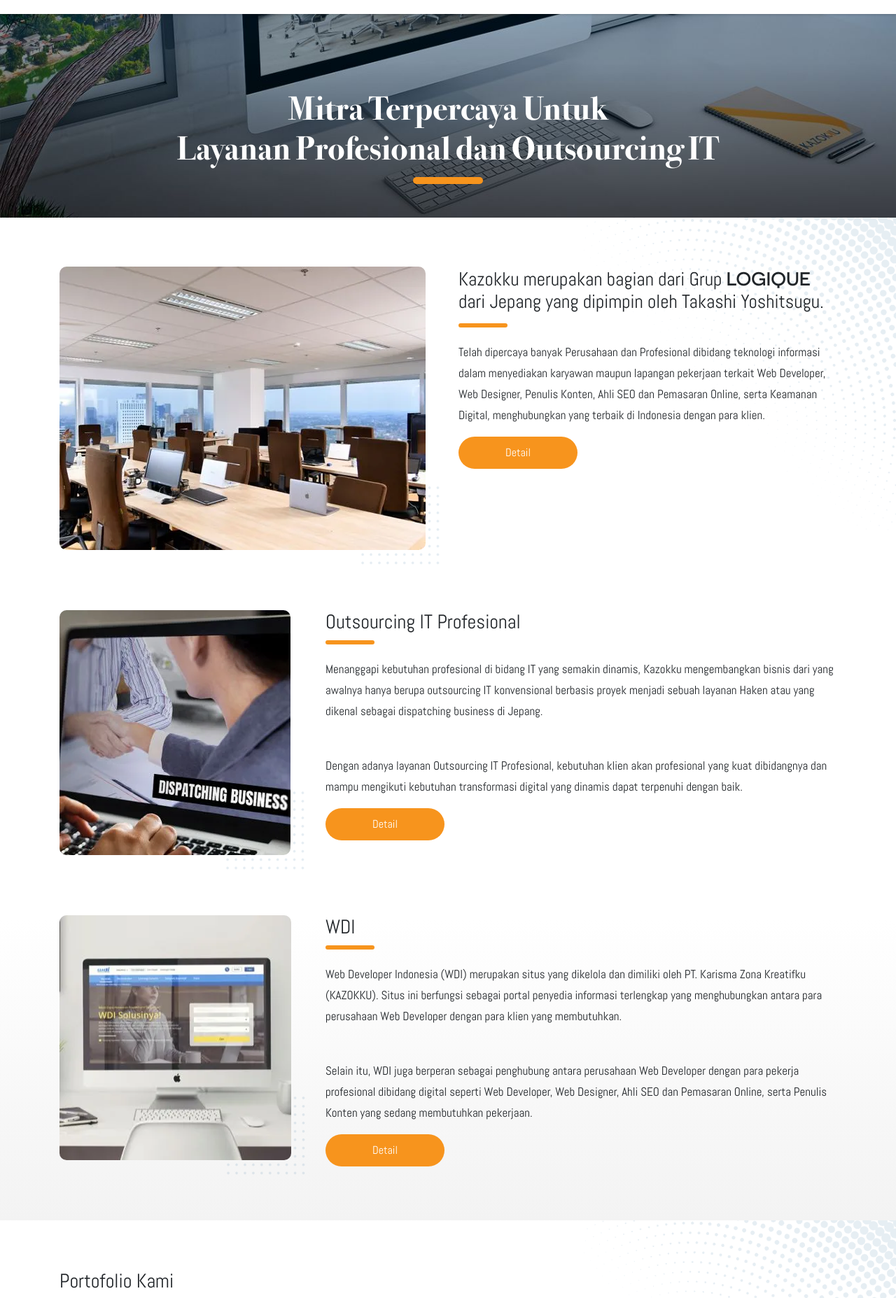
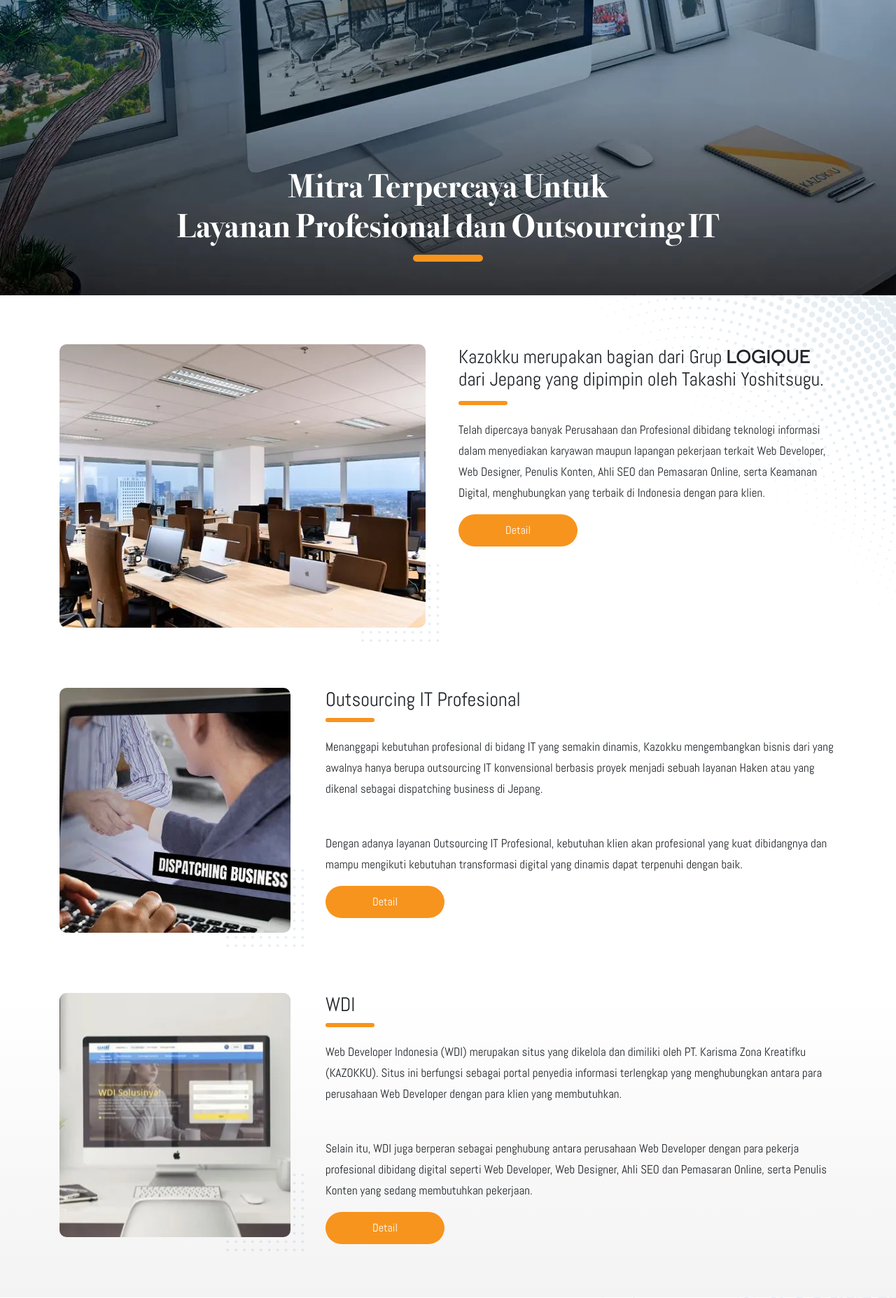
Before and after one commit to yusmardianto/kazokku-web, a PHP site: page / in a window 1280 px wide. Shown: the part 313-2168 px from the top of the page at 70% size. Run offline with PHP 8.4, Linux system fonts and the light colour scheme; some libraries are stand-ins or nearby versions.

Commit message:
improve home pagespeed score

```diff
--- a/includes/banner-contact.php
+++ b/includes/banner-contact.php
@@ -4,7 +4,7 @@
       <p class="banner-text">Hubungi Kami Sekarang! <br /> Untuk berkonsultasi dengan Konsultan Rekrutment kami</p>
     </div>
     <div class="col-12 col-lg-4 d-flex align-items-center justify-content-lg-end">
-      <a href="/kontak-kami.php" class="btn-orange-rounded mt-3 mt-lg-0 mr-4">Hubungi Kami <img src="/images/right-arrow.png" class="img-arrow" alt="detail"></a>
+      <a href="/kontak-kami.php" class="btn-orange-rounded mt-3 mt-lg-0 mr-4">Hubungi Kami <img src="/images/right-arrow.png" class="img-arrow" alt="detail" width="16" height="16"></a>
     </div>
   </div>
 </div>
--- a/includes/footer.php
+++ b/includes/footer.php
@@ -3,7 +3,7 @@
         <div class="row">
           <div class="col-md-4">
             <a href="/">
-              <img src="/images/logo-kazokku.png" class="mb-4" alt="">
+              <img src="/images/logo-kazokku.png" width="169" height="30" class="mb-4" alt="">
             </a>
             <address>
               <span class="fs-17px">Ad Premiere Building 19th Floor</span>
@@ -13,11 +13,11 @@
               Indonesia 12550
             </address>
             <div class="contact-number-wrapper">
-              <img src="/images/phone.png" alt="phone">
+              <img src="/images/phone.png" width="12" height="9" alt="phone">
               <a href="tel:02122708935" class="contact-link">(021) 22708935 / 36</a>
             </div>
             <div class="contact-number-wrapper">
-              <img src="/images/whatsapp.png" alt="whatsapp">
+              <img src="/images/whatsapp.png" width="12" height="12" alt="whatsapp">
               <a href="https://wa.me/0811870321" class="contact-link">0811-870-321</a>
             </div>
           </div>
@@ -78,7 +78,7 @@
       </div>
     </footer>
     <script src="https://code.jquery.com/jquery-3.5.1.slim.min.js" integrity="sha384-DfXdz2htPH0lsSSs5nCTpuj/zy4C+OGpamoFVy38MVBnE+IbbVYUew+OrCXaRkfj" crossorigin="anonymous"></script>
-    <script src="https://cdn.jsdelivr.net/npm/popper.js@1.16.1/dist/umd/popper.min.js" integrity="sha384-9/reFTGAW83EW2RDu2S0VKaIzap3H66lZH81PoYlFhbGU+6BZp6G7niu735Sk7lN" crossorigin="anonymous"></script>
+    <!-- <script src="https://cdn.jsdelivr.net/npm/popper.js@1.16.1/dist/umd/popper.min.js" integrity="sha384-9/reFTGAW83EW2RDu2S0VKaIzap3H66lZH81PoYlFhbGU+6BZp6G7niu735Sk7lN" crossorigin="anonymous"></script> -->
     <script src="https://cdn.jsdelivr.net/npm/bootstrap@4.6.0/dist/js/bootstrap.min.js" integrity="sha384-+YQ4JLhjyBLPDQt//I+STsc9iw4uQqACwlvpslubQzn4u2UU2UFM80nGisd026JF" crossorigin="anonymous"></script>
     <script>
       window.onscroll = resizeNavbar;
--- a/includes/header.php
+++ b/includes/header.php
@@ -36,11 +36,16 @@
 
     <link rel="preconnect" href="https://fonts.googleapis.com">
     <link rel="preconnect" href="https://fonts.gstatic.com" crossorigin>
-    <link rel="stylesheet" href="https://cdn.jsdelivr.net/npm/bootstrap@4.6.0/dist/css/bootstrap.min.css" integrity="sha384-B0vP5xmATw1+K9KRQjQERJvTumQW0nPEzvF6L/Z6nronJ3oUOFUFpCjEUQouq2+l" crossorigin="anonymous">
-    <link href="https://fonts.googleapis.com/css2?family=Abel&display=swap" rel="stylesheet">
+
+    <link rel="preload" as="font" href="/fonts/BodoniSvtyTwoITCTT-Bold.ttf" crossorigin>
+    <link rel="preload" as="font" href="/fonts/Novecentosanswide-Medium.otf" crossorigin>
+    <link rel="preload" as="style" href="/css/main.css">
+    <link rel="preload" as="style" href="/css/<?= $css; ?>.css">
+
+    <link rel="stylesheet" href="https://cdn.jsdelivr.net/npm/bootstrap@4.6.0/dist/css/bootstrap.min.css" integrity="sha384-B0vP5xmATw1+K9KRQjQERJvTumQW0nPEzvF6L/Z6nronJ3oUOFUFpCjEUQouq2+l" crossorigin="anonymous" rel="preload" as="style" onload="this.rel='stylesheet'">
+    <link href="https://fonts.googleapis.com/css2?family=Abel&display=swap" rel="preload" as="style" onload="this.rel='stylesheet'">
     <link href="/css/main.css" rel="stylesheet" />
     <link href="/css/<?= $css; ?>.css" rel="stylesheet" />
-    <script src="https://www.google.com/recaptcha/api.js"></script>
     <script>
       (function (i, s, o, g, r, a, m) {
         i["GoogleAnalyticsObject"] = r;
@@ -72,7 +77,7 @@
         <a class="navbar-brand" href="/">
           <picture>
             <source srcset="/images/logo-kazokku.svg" type="image/svg+xml">
-            <img src="/images/logo-kazokku.png" id="nav-logo" alt="kazokku logo">
+            <img src="/images/logo-kazokku.png" width="169" height="30" id="nav-logo" alt="kazokku logo">
           </picture>
         </a>
         <button class="navbar-toggler" type="button" data-toggle="collapse" data-target="#navbar-menu" aria-controls="navbar-menu" aria-expanded="false" aria-label="Toggle navigation">
--- a/index.php
+++ b/index.php
@@ -5,8 +5,10 @@
 <?php include './includes/header.php' ?>
 <div class="main-visual-section">
   <picture>
-    <source srcset="">
-    <img src="/images/main-visual.jpg" class="img-main-visual" alt="Main Visual">
+      <source media="(min-width: 768px)" srcset="/images/main-visual.webp" type="image/webp">
+      <source media="(min-width: 768px)" srcset="/images/main-visual.jpg">
+      <source srcset="/images/main-visual-mobile.webp" type="image/webp">
+      <img src="/images/main-visual-mobile.jpg" class="img-fluid w-100" width="1000" height="500" alt="homepage main visual">
   </picture>
   <div class="main-visual-text-wrapper">
     <h1 class="main-visual-text">Mitra Terpercaya Untuk <br/> Layanan Profesional dan Outsourcing IT</h1>
@@ -20,7 +22,7 @@
         <div class="images-dots-wrapper">
           <picture>
             <source srcset="/images/logique-illustration.webp" type="image/webp">
-            <img src="/images/logique-illustration.jpg" class="img-fluid rounded-10px mb-3 position-relative z-index-1" alt="Logique">
+            <img src="/images/logique-illustration.jpg" class="img-fluid rounded-10px mb-3 position-relative z-index-1" alt="Logique" width="523" height="405">
           </picture>
           <img src="/images/small-dots-pattern.png" class="img-dots-bottom" alt="">
         </div>
@@ -36,7 +38,7 @@
         <div class="images-dots-wrapper">
           <picture>
             <source srcset="/images/haken-service.webp" type="image/webp">
-            <img src="/images/haken-service.jpg" class="img-fluid rounded-10px mb-3 position-relative z-index-1" alt="Outsourcing IT Profesional">
+            <img src="/images/haken-service.jpg" class="img-fluid rounded-10px mb-3 position-relative z-index-1" alt="Outsourcing IT Profesional" width="330" height="348">
           </picture>
           <img src="/images/small-dots-pattern.png" class="img-dots-bottom" alt="">
         </div>
@@ -53,7 +55,7 @@
         <div class="images-dots-wrapper">
           <picture>
             <source srcset="/images/wdi.webp" type="image/webp">
-            <img src="/images/wdi.jpg" class="img-fluid rounded-10px mb-3 position-relative z-index-1" alt="Outsourcing IT Profesional">
+            <img src="/images/wdi.jpg" class="img-fluid rounded-10px mb-3 position-relative z-index-1" alt="Outsourcing IT Profesional" width="330" height="348">
           </picture>
           <img src="/images/small-dots-pattern.png" class="img-dots-bottom" alt="">
         </div>
@@ -102,7 +104,7 @@
             </div>
             <h3 class="article-title">Title Artikel One</h3>
             <p>Lorem Ipsum is simply dummy text of the printing and typesetting industry. Lorem Ipsum has been the industry's standard dummy text ever since the 1500s, when an unknown printer took a galley of type and scrambled it to make a type specimen book.</p>
-            <a href="#" class="article-link-detail">Detail <img src="/images/right-arrow-orange.png" class="img-arrow" alt="detail"></a>
+            <a href="#" class="article-link-detail">Detail <img src="/images/right-arrow-orange.png" class="img-arrow" width="16" height="16" alt="detail"></a>
           </div>
         </div>
         <div class="col-lg-4">
@@ -116,7 +118,7 @@
             </div>
             <h3 class="article-title">Title Artikel Two</h3>
             <p>Lorem Ipsum is simply dummy text of the printing and typesetting industry. Lorem Ipsum has been the industry's standard dummy text ever since the 1500s, when an unknown printer took a galley of type and scrambled it to make a type specimen book.</p>
-            <a href="#" class="article-link-detail">Detail <img src="/images/right-arrow-orange.png" class="img-arrow" alt="detail"></a>
+            <a href="#" class="article-link-detail">Detail <img src="/images/right-arrow-orange.png" class="img-arrow" alt="detail" width="16" height="16"></a>
           </div>
         </div>
         <div class="col-lg-4">
@@ -130,7 +132,7 @@
             </div>
             <h3 class="article-title">Title Artikel Three</h3>
             <p>Lorem Ipsum is simply dummy text of the printing and typesetting industry. Lorem Ipsum has been the industry's standard dummy text ever since the 1500s, when an unknown printer took a galley of type and scrambled it to make a type specimen book.</p>
-            <a href="#" class="article-link-detail">Detail <img src="/images/right-arrow-orange.png" class="img-arrow" alt="detail"></a>
+            <a href="#" class="article-link-detail">Detail <img src="/images/right-arrow-orange.png" class="img-arrow" alt="detail" width="16" height="16"></a>
           </div>
         </div>
       </div>
--- a/tentang-kami.php
+++ b/tentang-kami.php
@@ -153,4 +153,6 @@
   </div>
 </div>
 <?php include './includes/footer.php' ?>
+<script src="https://www.google.com/recaptcha/api.js"></script>
+
 <?php include './includes/footer-end.php' ?>
```
Also changed, not shown: images/main-visual-mobile.jpg (added), images/main-visual-mobile.webp (added).
